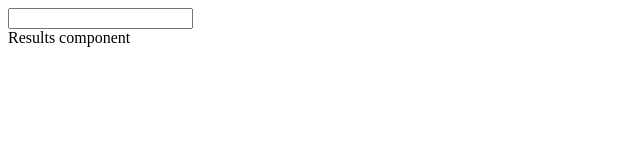
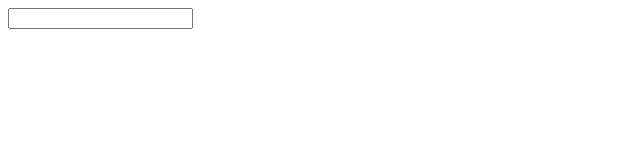
Before and after one commit to samchillcott/sam_redux-saga-giphy, a React (Create React App) app: page / in a window 1280 px wide. Shown: the top 160 px of the page, without its empty margins (0-640 px from the left). Built offline with nearby package versions, Linux system fonts and the light colour scheme.

Commit message:
Result component tidy

```diff
--- a/src/Components/Results/Result.js
+++ b/src/Components/Results/Result.js
@@ -1,11 +1,9 @@
 import React from 'react'
 
 const Result = ({ result }) => {
-    console.log("result comp fired");
     console.log(result.toJS().images.original.url);
     return (
         <>
-            Result component
             <img src={result.toJS().images.original.url} alt="" />
         </>
     )
--- a/src/Components/Results/index.js
+++ b/src/Components/Results/index.js
@@ -7,7 +7,6 @@ const Results = (props) => {
     if (props.searchResults){
         return (
             <div>
-                Results component
                 { renderSearchResults(props.searchResults) }
             </div>
         )
@@ -16,7 +15,6 @@ const Results = (props) => {
 }
 
 const renderSearchResults = (searchResults) => {
-    console.log("renderSearchResults fired");
     return searchResults.map(result => {
         return <Result result={result} />
     })
```
Also changed, not shown: 1 other file (tests, documents, lock files or other folders).
